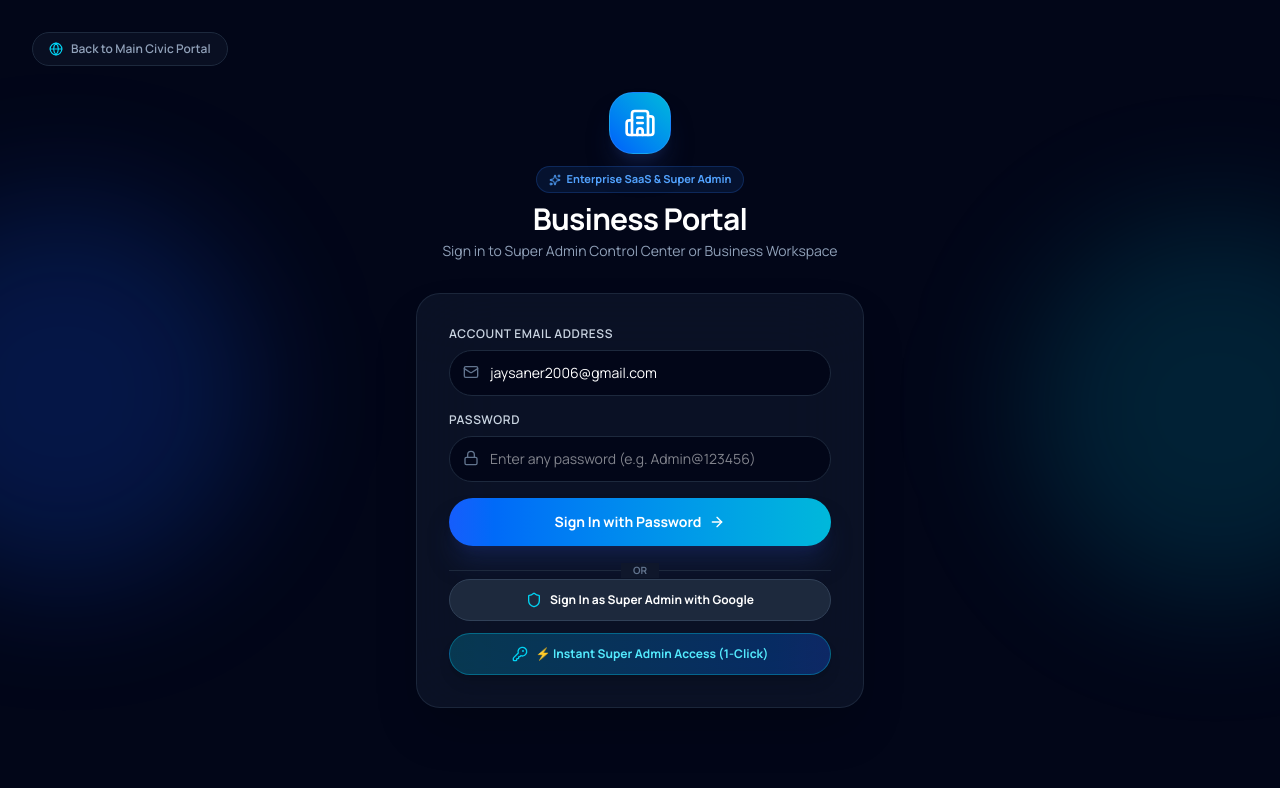
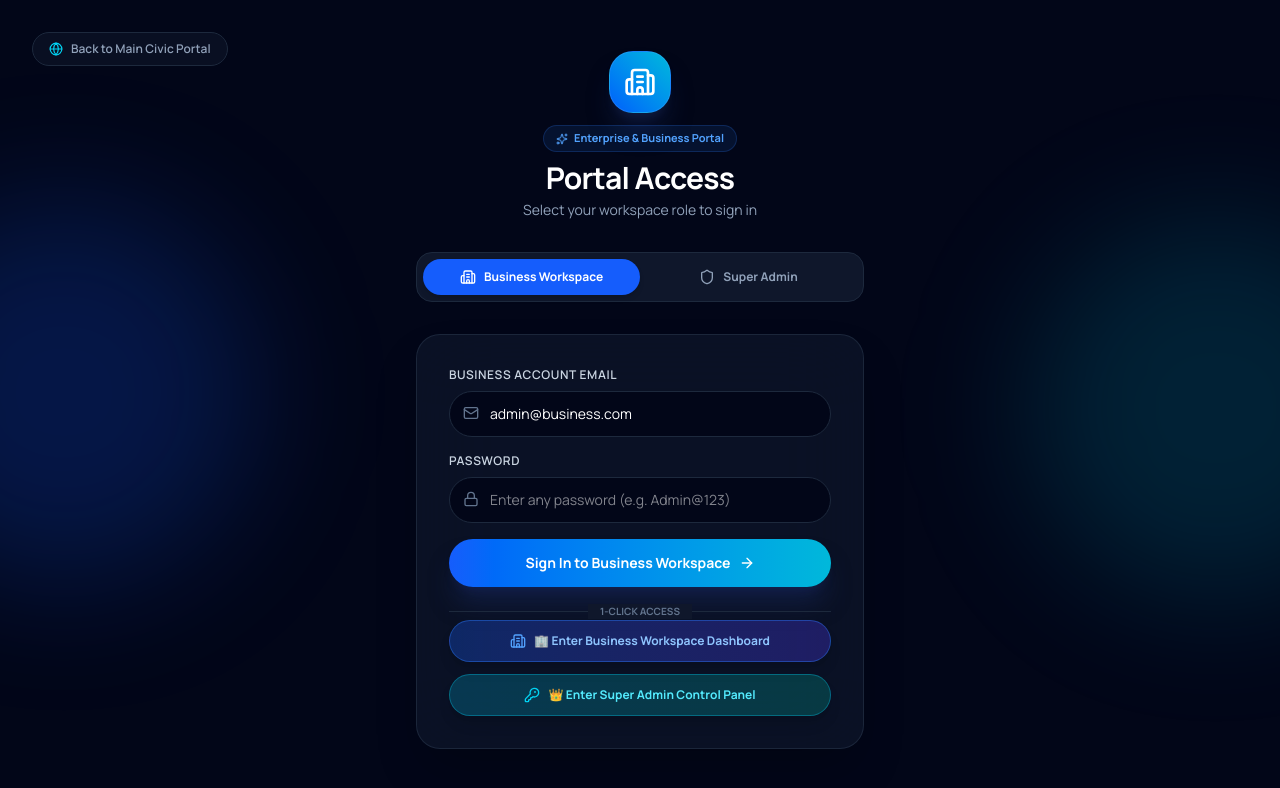
Before and after one commit to JaySaner/luminous-civic, a React (Vite) app: page /business/login in a window 1280 px wide. Shown: the top 788 px of the page. Built offline with nearby package versions, Linux system fonts and the light colour scheme; no server answers; the database is empty.

Commit message:
fix: business login routing and role tab switcher for business workspace vs super admin

```diff
--- a/src/components/business/BusinessContext.tsx
+++ b/src/components/business/BusinessContext.tsx
@@ -19,9 +19,10 @@ interface BusinessContextType {
   business: Business | null;
   businesses: Business[];
   switchBusiness: (businessId: string) => Promise<void>;
-  login: (email: string, pass: string) => Promise<void>;
+  login: (email: string, pass: string) => Promise<{ role: 'super_admin' | 'business_user'; businessUser?: BusinessUser; superAdmin?: SuperAdminUser }>;
   loginGoogle: () => Promise<void>;
   loginDemoAdmin: () => void;
+  loginDemoBusiness: () => void;
   logout: () => Promise<void>;
   refreshBusiness: () => Promise<void>;
 }
@@ -184,6 +185,7 @@ export const BusinessProvider: React.FC<{ children: React.ReactNode }> = ({ chil
         const bizData = await getBusiness(res.businessUser.businessId);
         await saveSession('business_user', null, res.businessUser, bizData);
       }
+      return res;
     } finally {
       setLoading(false);
     }
@@ -208,6 +210,22 @@ export const BusinessProvider: React.FC<{ children: React.ReactNode }> = ({ chil
       createdAt: new Date().toISOString()
     };
     await saveSession('super_admin', sa, null, null);
+    setLoading(false);
+  };
+
+  const loginDemoBusiness = async () => {
+    const bu: BusinessUser = {
+      uid: 'demo_biz_user',
+      businessId: 'default_biz',
+      email: 'business@luminouscivic.com',
+      name: 'Business Operations Manager',
+      role: 'admin',
+      status: 'active',
+      createdAt: new Date().toISOString()
+    };
+    const all = await listBusinesses();
+    const activeBiz = all.length > 0 ? all[0] : null;
+    await saveSession('business_user', null, bu, activeBiz);
     setLoading(false);
   };
 
@@ -245,6 +263,7 @@ export const BusinessProvider: React.FC<{ children: React.ReactNode }> = ({ chil
         login,
         loginGoogle,
         loginDemoAdmin,
+        loginDemoBusiness,
         logout,
         refreshBusiness
       }}
--- a/src/pages/business/BusinessLogin.tsx
+++ b/src/pages/business/BusinessLogin.tsx
@@ -1,17 +1,28 @@
 import React, { useState } from 'react';
 import { useNavigate, Link } from 'react-router-dom';
 import { useBusinessContext } from '@/components/business/BusinessContext';
-import { Building2, Shield, Lock, Mail, ArrowRight, Sparkles, Loader2, Globe, KeyRound } from 'lucide-react';
+import { Building2, Shield, Lock, Mail, ArrowRight, Sparkles, Loader2, Globe, KeyRound, UserCheck } from 'lucide-react';
 
 export const BusinessLogin: React.FC = () => {
   const navigate = useNavigate();
-  const { login, loginGoogle, loginDemoAdmin } = useBusinessContext();
+  const { login, loginGoogle, loginDemoAdmin, loginDemoBusiness } = useBusinessContext();
 
-  const [email, setEmail] = useState('jaysaner2006@gmail.com');
+  const [activeTab, setActiveTab] = useState<'business' | 'super_admin'>('business');
+  const [email, setEmail] = useState('admin@business.com');
   const [password, setPassword] = useState('');
   const [loading, setLoading] = useState(false);
   const [googleLoading, setGoogleLoading] = useState(false);
   const [error, setError] = useState('');
+
+  const handleTabChange = (tab: 'business' | 'super_admin') => {
+    setActiveTab(tab);
+    setError('');
+    if (tab === 'super_admin') {
+      setEmail('jaysaner2006@gmail.com');
+    } else {
+      setEmail('admin@business.com');
+    }
+  };
 
   const handleSubmit = async (e: React.FormEvent) => {
     e.preventDefault();
@@ -19,15 +30,15 @@ export const BusinessLogin: React.FC = () => {
     setLoading(true);
 
     try {
-      await login(email.trim(), password);
-      if (email.trim().toLowerCase() === 'jaysaner2006@gmail.com') {
+      const res = await login(email.trim(), password);
+      if (res?.role === 'super_admin' || email.trim().toLowerCase() === 'jaysaner2006@gmail.com') {
         navigate('/super-admin/dashboard');
       } else {
         navigate('/business/dashboard');
       }
     } catch (err: any) {
       console.error("Login failed:", err);
-      setError(err.message || 'Invalid credentials. You can also sign in with Google or use Quick Access below.');
+      setError(err.message || 'Invalid credentials. You can also use 1-Click Access below.');
     } finally {
       setLoading(false);
     }
@@ -47,7 +58,12 @@ export const BusinessLogin: React.FC = () => {
     }
   };
 
-  const handleQuickDemoAdmin = () => {
+  const handleQuickBusinessAccess = async () => {
+    loginDemoBusiness();
+    navigate('/business/dashboard');
+  };
+
+  const handleQuickSuperAdminAccess = () => {
     loginDemoAdmin();
     navigate('/super-admin/dashboard');
   };
@@ -73,11 +89,37 @@ export const BusinessLogin: React.FC = () => {
           </div>
           <div>
             <span className="inline-flex items-center gap-1.5 px-3 py-1 rounded-full text-[11px] font-bold bg-blue-500/10 text-blue-400 border border-blue-500/20 mb-2">
-              <Sparkles className="w-3 h-3" /> Enterprise SaaS & Super Admin
+              <Sparkles className="w-3 h-3" /> Enterprise & Business Portal
             </span>
-            <h1 className="text-3xl font-extrabold text-white tracking-tight">Business Portal</h1>
-            <p className="text-sm text-slate-400 mt-1">Sign in to Super Admin Control Center or Business Workspace</p>
+            <h1 className="text-3xl font-extrabold text-white tracking-tight">Portal Access</h1>
+            <p className="text-sm text-slate-400 mt-1">Select your workspace role to sign in</p>
           </div>
+        </div>
+
+        {/* Tab Selection */}
+        <div className="grid grid-cols-2 p-1.5 rounded-2xl bg-slate-900 border border-slate-800">
+          <button
+            type="button"
+            onClick={() => handleTabChange('business')}
+            className={`py-2.5 rounded-xl font-bold text-xs transition flex items-center justify-center gap-2 ${
+              activeTab === 'business'
+                ? 'bg-blue-600 text-white shadow-md'
+                : 'text-slate-400 hover:text-white'
+            }`}
+          >
+            <Building2 className="w-4 h-4" /> Business Workspace
+          </button>
+          <button
+            type="button"
+            onClick={() => handleTabChange('super_admin')}
+            className={`py-2.5 rounded-xl font-bold text-xs transition flex items-center justify-center gap-2 ${
+              activeTab === 'super_admin'
+                ? 'bg-cyan-600 text-white shadow-md'
+                : 'text-slate-400 hover:text-white'
+            }`}
+          >
+            <Shield className="w-4 h-4" /> Super Admin
+          </button>
         </div>
 
         {/* Login Card */}
@@ -91,13 +133,13 @@ export const BusinessLogin: React.FC = () => {
           <form onSubmit={handleSubmit} className="space-y-4">
             <div>
               <label className="block text-xs font-semibold text-slate-300 uppercase tracking-wider mb-2">
-                Account Email Address
+                {activeTab === 'business' ? 'Business Account Email' : 'Super Admin Email'}
               </label>
               <div className="relative">
                 <Mail className="w-4 h-4 absolute left-3.5 top-3.5 text-slate-500" />
                 <input
                   type="email"
-                  placeholder="jaysaner2006@gmail.com"
+                  placeholder={activeTab === 'business' ? 'admin@business.com' : 'jaysaner2006@gmail.com'}
                   value={email}
                   onChange={(e) => setEmail(e.target.value)}
                   required
@@ -114,7 +156,7 @@ export const BusinessLogin: React.FC = () => {
                 <Lock className="w-4 h-4 absolute left-3.5 top-3.5 text-slate-500" />
                 <input
                   type="password"
-                  placeholder="Enter any password (e.g. Admin@123456)"
+                  placeholder="Enter any password (e.g. Admin@123)"
                   value={password}
                   onChange={(e) => setPassword(e.target.value)}
                   required
@@ -134,7 +176,7 @@ export const BusinessLogin: React.FC = () => {
                 </>
               ) : (
                 <>
-                  Sign In with Password <ArrowRight className="w-4 h-4" />
+                  Sign In to {activeTab === 'business' ? 'Business Workspace' : 'Super Admin'} <ArrowRight className="w-4 h-4" />
                 </>
               )}
             </button>
@@ -143,27 +185,40 @@ export const BusinessLogin: React.FC = () => {
           {/* Divider */}
           <div className="relative flex items-center justify-center my-2">
             <div className="border-t border-slate-800 w-full" />
-            <span className="bg-slate-900 px-3 text-[10px] font-bold uppercase text-slate-500 absolute">OR</span>
+            <span className="bg-slate-900 px-3 text-[10px] font-bold uppercase text-slate-500 absolute">1-CLICK ACCESS</span>
           </div>
 
-          {/* Alternative Super Admin Auth Buttons */}
+          {/* Quick Access Buttons */}
           <div className="space-y-3">
             <button
-              onClick={handleGoogleLogin}
-              disabled={googleLoading}
-              className="w-full py-3 rounded-xl bg-slate-800 hover:bg-slate-700 border border-slate-700 text-white text-xs font-bold transition flex items-center justify-center gap-2"
+              type="button"
+              onClick={handleQuickBusinessAccess}
+              className="w-full py-3 rounded-xl bg-gradient-to-r from-blue-600/30 to-indigo-600/30 hover:from-blue-600/50 hover:to-indigo-600/50 border border-blue-500/40 text-blue-300 text-xs font-bold transition flex items-center justify-center gap-2 shadow-lg"
             >
-              {googleLoading ? <Loader2 className="w-4 h-4 animate-spin" /> : <Shield className="w-4 h-4 text-cyan-400" />}
-              Sign In as Super Admin with Google
+              <Building2 className="w-4 h-4 text-blue-400" />
+              🏢 Enter Business Workspace Dashboard
             </button>
 
             <button
-              onClick={handleQuickDemoAdmin}
-              className="w-full py-3 rounded-xl bg-gradient-to-r from-cyan-600/30 to-blue-600/30 hover:from-cyan-600/50 hover:to-blue-600/50 border border-cyan-500/40 text-cyan-300 text-xs font-bold transition flex items-center justify-center gap-2 shadow-lg"
+              type="button"
+              onClick={handleQuickSuperAdminAccess}
+              className="w-full py-3 rounded-xl bg-gradient-to-r from-cyan-600/30 to-teal-600/30 hover:from-cyan-600/50 hover:to-teal-600/50 border border-cyan-500/40 text-cyan-300 text-xs font-bold transition flex items-center justify-center gap-2 shadow-lg"
             >
               <KeyRound className="w-4 h-4 text-cyan-400" />
-              ⚡ Instant Super Admin Access (1-Click)
+              👑 Enter Super Admin Control Panel
             </button>
+
+            {activeTab === 'super_admin' && (
+              <button
+                type="button"
+                onClick={handleGoogleLogin}
+                disabled={googleLoading}
+                className="w-full py-3 rounded-xl bg-slate-800 hover:bg-slate-700 border border-slate-700 text-white text-xs font-bold transition flex items-center justify-center gap-2"
+              >
+                {googleLoading ? <Loader2 className="w-4 h-4 animate-spin" /> : <Shield className="w-4 h-4 text-cyan-400" />}
+                Sign In as Super Admin with Google
+              </button>
+            )}
           </div>
         </div>
       </div>
```
